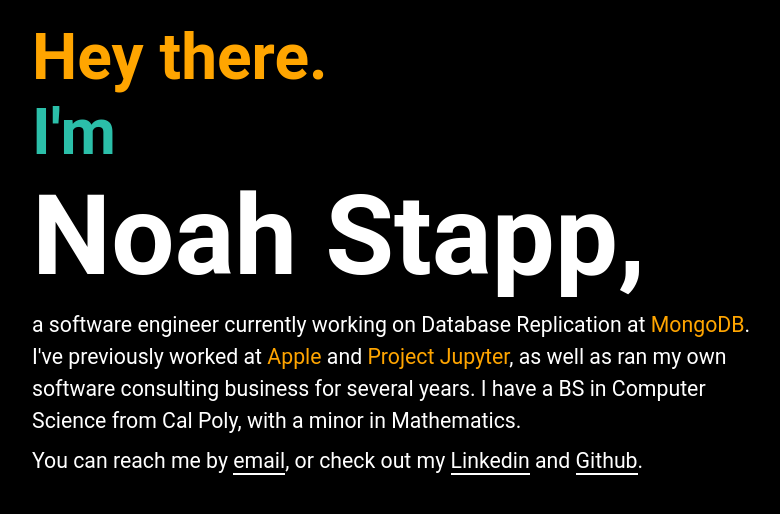
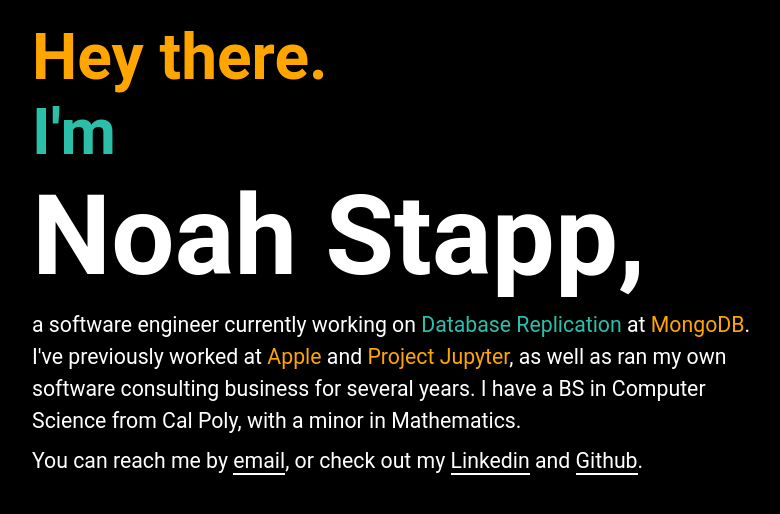
Before and after one commit to NoahStapp/noahstapp.github.io, a plain HTML site: page index.html in a window 1280 px wide. Shown: the whole page, without its empty margins (248-1028 px from the left). Drawn offline with Linux system fonts and the light colour scheme.

Commit message:
Add team color

```diff
--- a/index.html
+++ b/index.html
@@ -17,7 +17,7 @@
       <h1 id="intro-2">I'm</h1>
     </div>
     <h1 id="name">Noah Stapp,</h1>
-    <p class="desc">a software engineer currently working on Database Replication at <span
+    <p class="desc">a software engineer currently working on <span id="team">Database Replication</span> at <span
         id="company">MongoDB</span>. I've
       previously worked at <span id="company">Apple</span> and <span id="company">Project Jupyter</span>, as well as ran my own software consulting business for several
       years. I have a BS in Computer Science from Cal Poly, with a minor in Mathematics.</p>
```
